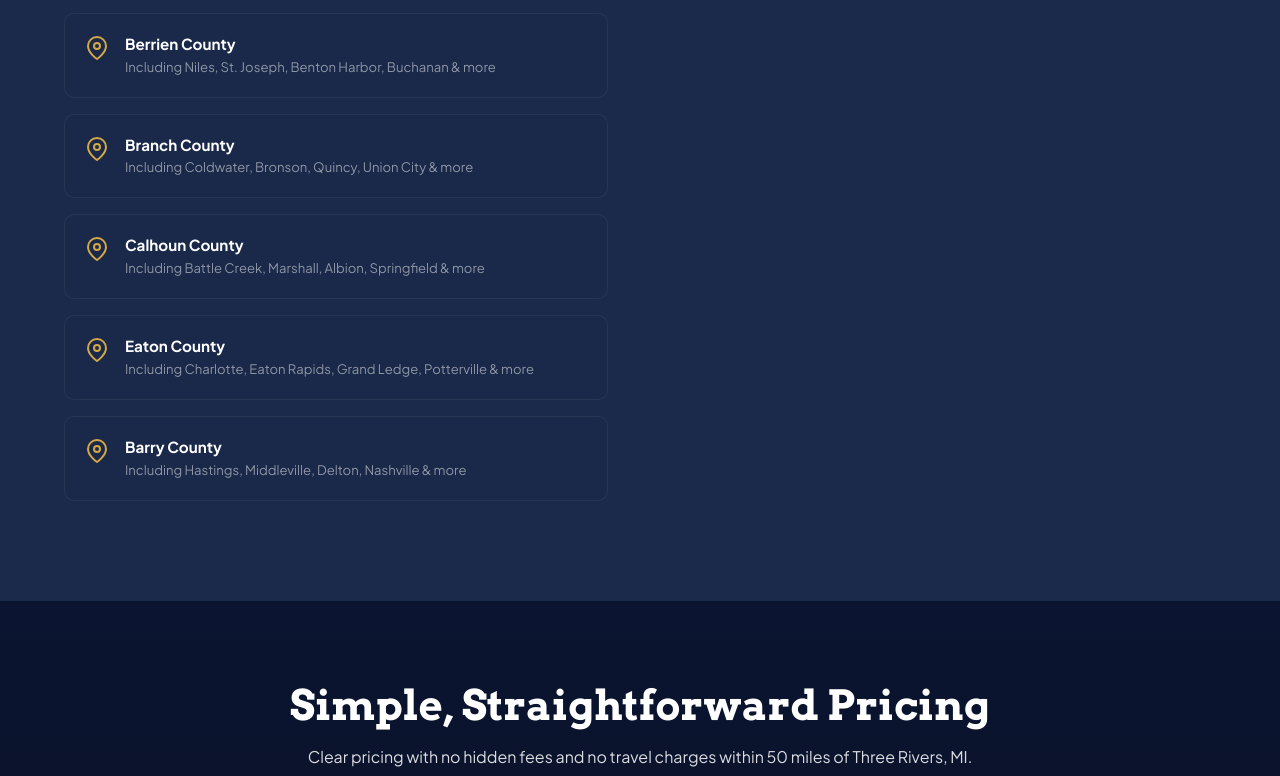
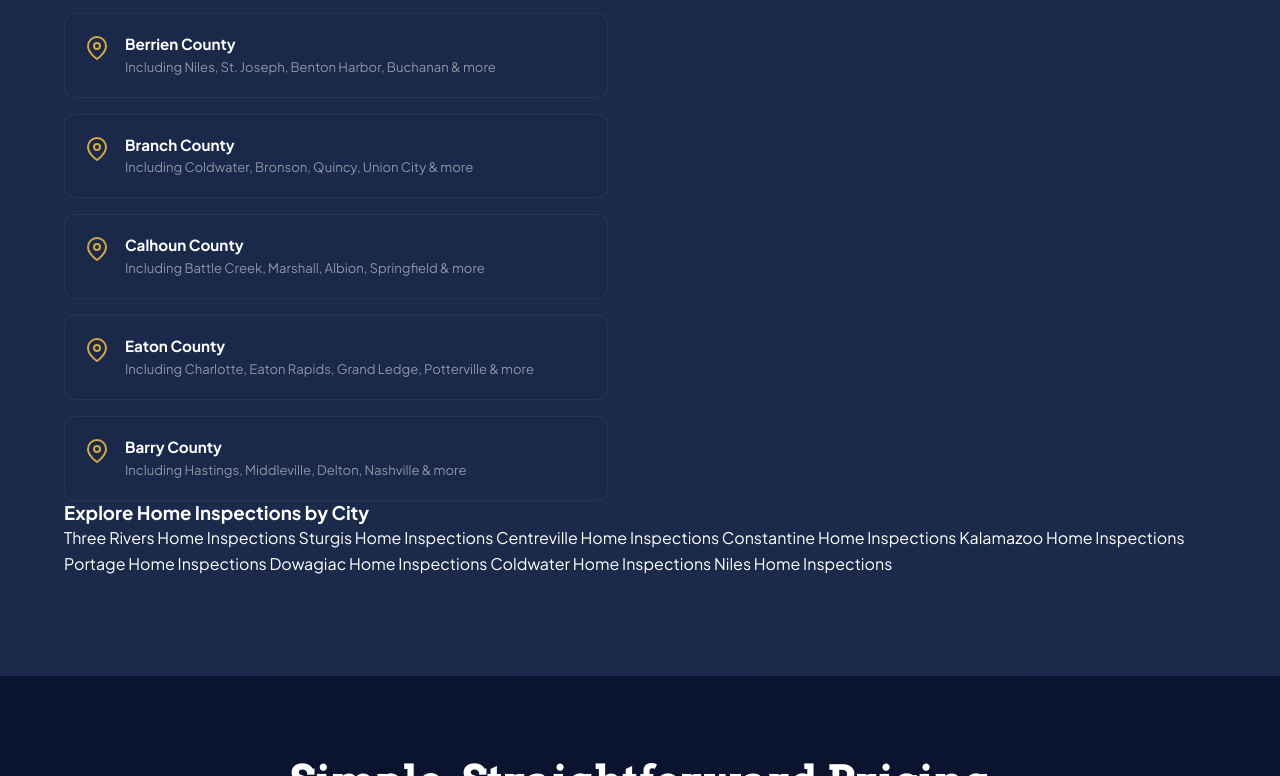
Before and after one commit to LPI-LLC/lighthouse-inspections, a plain HTML site: page index.html in a window 1280 px wide. Shown: the part 6638-7414 px from the top of the page. Drawn offline with nearby package versions, Linux system fonts and the light colour scheme.

Commit message:
Add crawlable city links below homepage service area

```diff
--- a/index.html
+++ b/index.html
@@ -647,6 +647,22 @@
                 <div id="service-area-map"></div>
             </div>
         </div>
+
+        <!-- SEO-friendly city pages, visible below the existing map and county list -->
+        <nav class="service-city-links" aria-label="Home inspection city pages">
+            <h3>Explore Home Inspections by City</h3>
+            <div class="service-city-links-list">
+                <a href="/service-areas/three-rivers-home-inspection.html">Three Rivers Home Inspections</a>
+                <a href="/service-areas/sturgis-home-inspection.html">Sturgis Home Inspections</a>
+                <a href="/service-areas/centreville-home-inspection.html">Centreville Home Inspections</a>
+                <a href="/service-areas/constantine-home-inspection.html">Constantine Home Inspections</a>
+                <a href="/service-areas/kalamazoo-home-inspection.html">Kalamazoo Home Inspections</a>
+                <a href="/service-areas/portage-home-inspection.html">Portage Home Inspections</a>
+                <a href="/service-areas/dowagiac-home-inspection.html">Dowagiac Home Inspections</a>
+                <a href="/service-areas/coldwater-home-inspection.html">Coldwater Home Inspections</a>
+                <a href="/service-areas/niles-home-inspection.html">Niles Home Inspections</a>
+            </div>
+        </nav>
     </div>
 </section>
 
```
